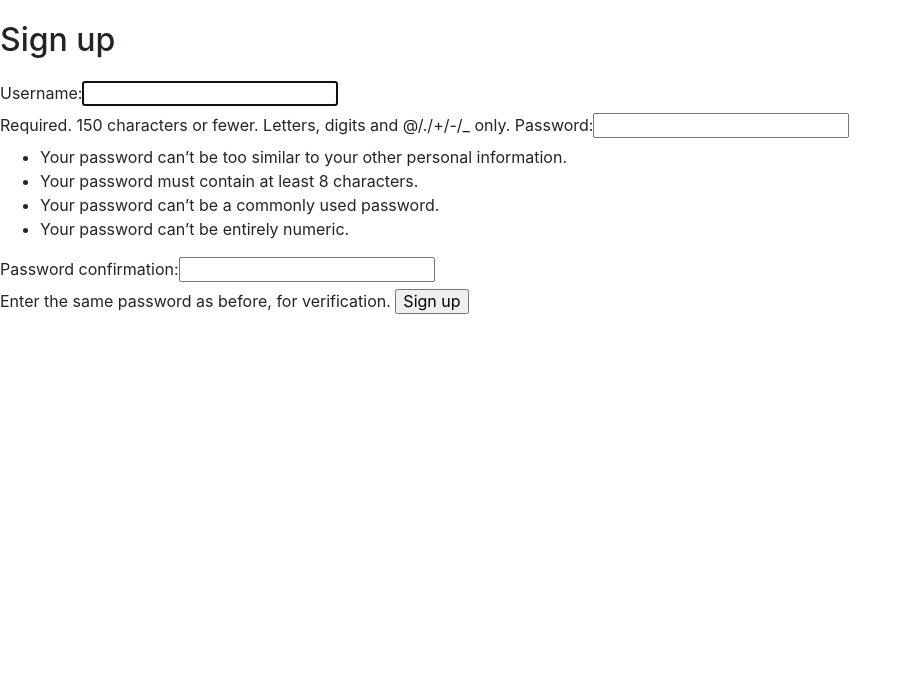
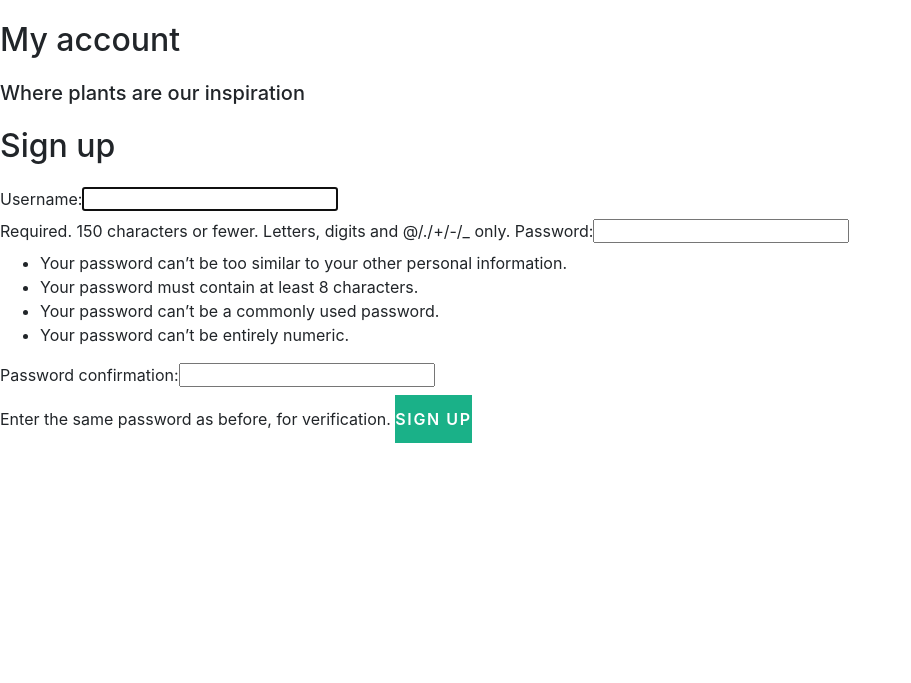
Before and after one commit to elisamunoz/cactus-shop, a Django app: page /accounts/signup/ in a window 1280 px wide. Shown: the part 56-739 px from the top of the page, without its empty margins (0-911 px from the left). Run offline with Django 3.2, Linux system fonts and the light colour scheme; some libraries are stand-ins or nearby versions.

Commit message:
signup first styling

```diff
--- a/accounts/templates/signup.html
+++ b/accounts/templates/signup.html
@@ -1,11 +1,24 @@
 {% extends 'base.html' %}
 
 {% block content%}
-<!-- Sign up form -->
-<h1>Sign up</h1>
-<form action="{% url 'accounts:signup' %}" method="post" class="accountform">
-    {% csrf_token %}
-    {{form}}
-    <input type="submit" value="Sign up">
-</form>
+<div class="account">
+    <div class="account__title">
+      <div class="account__title__text">
+        <h1>My account</h1>
+        <h5>Where plants are our inspiration</h5>
+      </div>
+    </div>
+
+    <!-- Sign up form -->
+    <div class="account__form">
+        <h1>Sign up</h1>
+        <form action="{% url 'accounts:signup' %}" method="post" class="">
+            {% csrf_token %}
+            {{form}}
+            <input type="submit" class="button" value="Sign up">
+        </form>
+    </div>
+    <div class="account__img background-image"></div>
+</div>
+
 {% endblock %}
```
